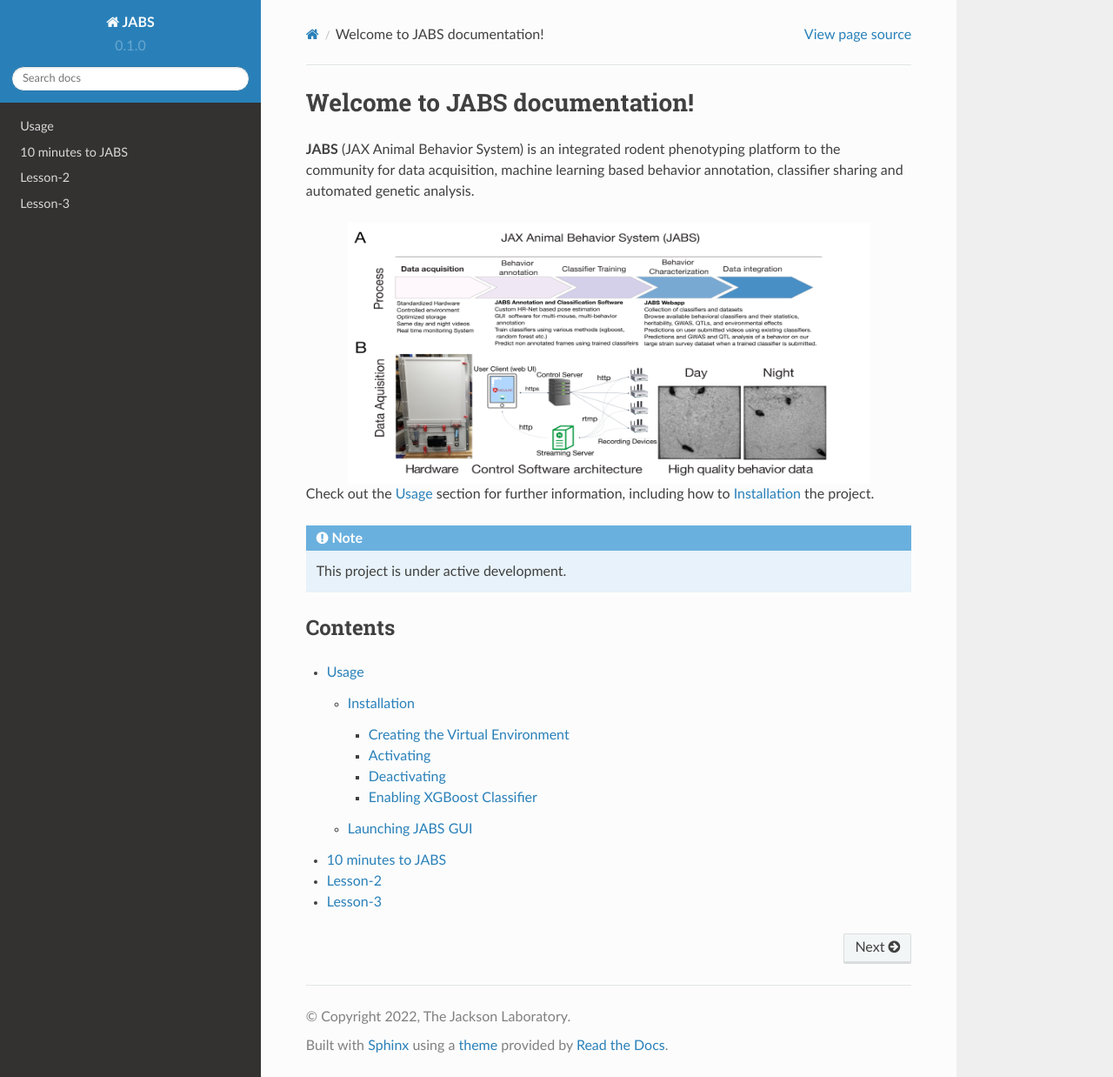
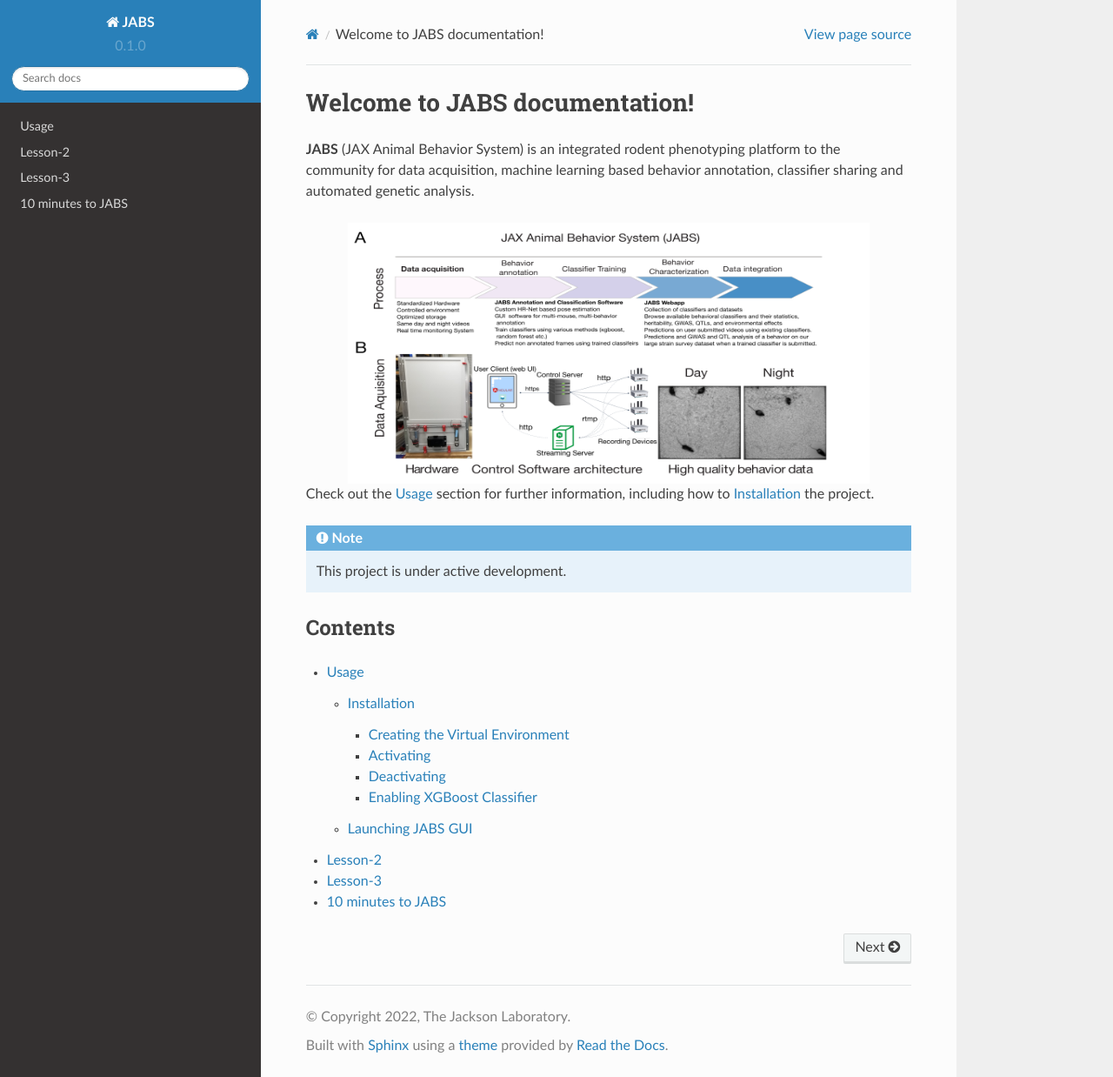
Before and after one commit to KumarLabJax/JABS-behavior-classifier, a Sphinx documentation site: the page built from docs/source/index.rst, in a window 1280 px wide and 1238 px high. Shown: the whole window at 87% size. Built offline with Sphinx 7.4.7 and the Read the Docs theme 2.0.0, drawn with Linux system fonts in a browser that asks for light colours.

```diff
--- a/docs/source/index.rst
+++ b/docs/source/index.rst
@@ -27,6 +27,6 @@ Contents
 .. toctree::
 
    usage
-   10 minutes to JABS
    Lesson-2
    Lesson-3
+   10 minutes to JABS
```
